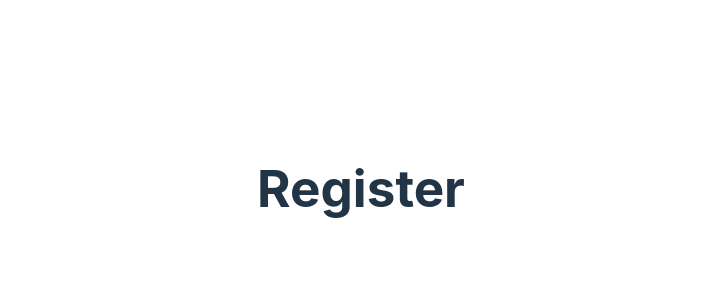
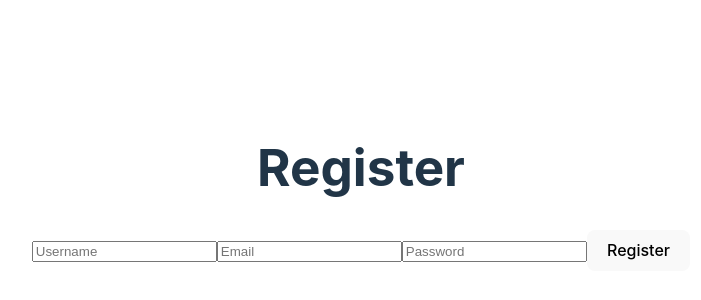
Before and after one commit to A55JS-Best-Team-After-Graduation/TeamNotes, a React (Vite) app in the folder TeamNotes/: page /register in a window 1280 px wide. Shown: the part 212-512 px from the top of the page, without its empty margins (279-980 px from the left). Built offline with nearby package versions, Linux system fonts and the light colour scheme.

Commit message:
change Register

```diff
--- a/TeamNotes/src/AppContext.tsx
+++ b/TeamNotes/src/AppContext.tsx
@@ -1,17 +1,17 @@
 import React, { createContext, useState, ReactNode } from 'react';
 
-interface AppContextType {
+export interface AppContextType {
   user: any;
   setUser: React.Dispatch<React.SetStateAction<any>>;
 }
 
-const AppContext = createContext<AppContextType | undefined>(undefined);
+export const AppContext = createContext<AppContextType | undefined>(undefined);
 
 interface AppContextProviderProps {
   children: ReactNode;
 }
 
-export function AppContextProvider({ children }: AppContextProviderProps) {
+const AppContextProvider = ({ children }: AppContextProviderProps) => {
   const [user, setUser] = useState<any>(null);
 
   return (
@@ -21,4 +21,4 @@ export function AppContextProvider({ children }: AppContextProviderProps) {
   );
 }
 
-export default AppContext;
+export default AppContextProvider;
--- a/TeamNotes/src/main.tsx
+++ b/TeamNotes/src/main.tsx
@@ -2,7 +2,7 @@ import React from 'react'
 import ReactDOM from 'react-dom/client'
 import App from './App.tsx'
 import './index.css'
-import { AppContextProvider } from './AppContext'
+import AppContextProvider from './AppContext'
 
 ReactDOM.createRoot(document.getElementById('root')!).render(
   <React.StrictMode>
--- a/TeamNotes/src/service/service-user.ts
+++ b/TeamNotes/src/service/service-user.ts
@@ -12,10 +12,6 @@ export const createUserProfile = (
   username: string,
   email: string,
   password: string,
-  phoneNumber: string,
-  notifications: any,
-  status: string,
-  role: string  = "user",
 ) => {
   const readableDate = new Date().toLocaleString();
 
@@ -24,11 +20,6 @@ export const createUserProfile = (
     username,
     email,
     password,
-    phoneNumber,
-    userPhotoURL: "",
-    notifications,
-    status,
-    role,
     createdOnReadable: readableDate,
   });
 };
--- a/TeamNotes/src/views/Register.tsx
+++ b/TeamNotes/src/views/Register.tsx
@@ -1,10 +1,73 @@
+import { useContext, useState } from 'react';
+import { AppContext } from '../AppContext';
+import { registerUser, createUserProfile } from '../service/service-user';
 
 const Register = () => {
+    const context = useContext(AppContext);
+
+    if (!context) {
+        console.log("AppContextProvider is missing in the component tree.");
+        return <div>Loading...</div>;
+    }
+
+    const { setUser } = context;
+
+    const [form, setForm] = useState({
+      uid: '',
+      username: '',
+      email: '',
+      password: '',
+    });
+
+    const updateForm = (prop: string) => (e: React.ChangeEvent<HTMLInputElement>) => {
+        setForm({ ...form, [prop]: e.target.value });
+    };
+
+    const handleRegister = async (e: React.FormEvent) => {
+        e.preventDefault();
+        try {
+            const userCredential = await registerUser(form.email, form.password);
+            const user = userCredential.user;
+
+            await createUserProfile(
+                user.uid,
+                form.username,
+                form.email,
+                form.password,
+            );
+
+            setUser(user);
+        } catch (error) {
+            console.error('Error registering user:', error);
+        }
+    };
 
     return (
         <div>
-        <h1>Register</h1>
+            <h1>Register</h1>
+            <form onSubmit={handleRegister}>
+                <input
+                    type="text"
+                    placeholder="Username"
+                    value={form.username}
+                    onChange={updateForm("username")}
+                />
+                <input
+                    type="email"
+                    placeholder="Email"
+                    value={form.email}
+                    onChange={updateForm("email")}
+                />
+                <input
+                    type="password"
+                    placeholder="Password"
+                    value={form.password}
+                    onChange={updateForm("password")}
+                />
+                <button type="submit">Register</button>
+            </form>
         </div>
-    )
-}
-export default Register
+    );
+};
+
+export default Register;
```
